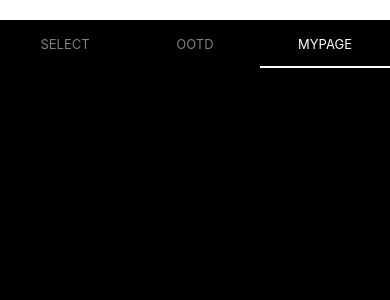
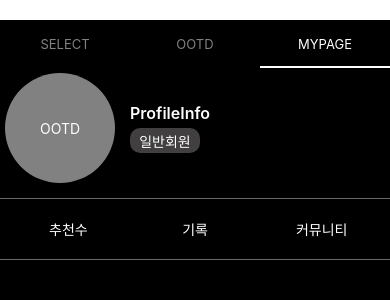
Before and after one commit to OOTC-project/OOTC-FE, a React Native app: screen /myPage in a window 390 px wide. Shown: the top 300 px of the page. Built offline with nearby package versions, Linux system fonts and the light colour scheme.

Commit message:
feature: make mypage and fix redux error

```diff
--- a/src/components/molecules/Count.tsx
+++ b/src/components/molecules/Count.tsx
@@ -4,24 +4,24 @@ import { useSelector } from 'react-redux';
 import { RootState } from '../../redux/store';
 
 const Count = () => {
-    const items = useSelector((state: RootState) => state);
+    const { counter: itemCounter } = useSelector((state: RootState) => state);
 
     const [counter, setCounter] = useState(0);
 
     useEffect(() => {
         let count = 0;
 
-        if (items.counter.outer !== null) {
+        if (itemCounter.outer !== null) {
             count++;
         }
-        if (items.counter.top !== null) {
+        if (itemCounter.top !== null) {
             count++;
         }
-        if (items.counter.bottom !== null) {
+        if (itemCounter.bottom !== null) {
             count++;
         }
         setCounter(count);
-    }, [items.counter]);
+    }, [itemCounter]);
 
     return (
         <View style={styles.container}>
--- /dev/null
+++ b/src/components/molecules/EventTab.tsx
@@ -0,0 +1,26 @@
+import { View, Text, StyleSheet } from 'react-native';
+import React from 'react';
+
+interface EventTabProps {
+    children?: React.ReactNode;
+}
+
+const EventTab = ({ children }: EventTabProps) => {
+    return (
+        <View style={styles.container}>
+            <Text style={styles.text}>{children}</Text>
+        </View>
+    );
+};
+
+export default EventTab;
+
+const styles = StyleSheet.create({
+    container: {
+        flex: 1,
+        width: '100%',
+        justifyContent: 'center',
+        alignItems: 'center',
+    },
+    text: { color: '#fff' },
+});
--- /dev/null
+++ b/src/components/molecules/LevelBox.tsx
@@ -0,0 +1,28 @@
+import { View, Text, StyleSheet } from 'react-native';
+import React from 'react';
+
+const LevelBox = () => {
+    return (
+        <View style={styles.container}>
+            <Text style={styles.text}>일반회원</Text>
+        </View>
+    );
+};
+
+export default LevelBox;
+
+const styles = StyleSheet.create({
+    container: {
+        marginTop: 5,
+        display: 'flex',
+        justifyContent: 'center',
+        alignItems: 'center',
+        backgroundColor: '#413f3f',
+        borderRadius: 10,
+        width: 70,
+        height: 25,
+    },
+    text: {
+        color: '#fff',
+    },
+});
--- /dev/null
+++ b/src/components/molecules/ProfileImage.tsx
@@ -0,0 +1,30 @@
+import { View, Text, StyleSheet } from 'react-native';
+import React from 'react';
+
+interface ProfileImageProps {
+    width?: number;
+    height?: number;
+}
+
+const ProfileImage = ({ width, height }: ProfileImageProps) => {
+    return (
+        <View style={[styles.container, { width, height }]}>
+            <Text style={styles.Text}>OOTD</Text>
+        </View>
+    );
+};
+
+export default ProfileImage;
+
+const styles = StyleSheet.create({
+    container: {
+        justifyContent: 'center',
+        alignItems: 'center',
+        backgroundColor: '#959595df',
+        borderRadius: 100,
+        margin: 5,
+    },
+    Text: {
+        color: '#fff',
+    },
+});
--- /dev/null
+++ b/src/components/molecules/ProfileInfo.tsx
@@ -0,0 +1,26 @@
+import { View, Text, StyleSheet } from 'react-native';
+import React from 'react';
+import LevelBox from './LevelBox';
+
+const ProfileInfo = () => {
+    return (
+        <View style={styles.container}>
+            <Text style={styles.text}>ProfileInfo</Text>
+            <LevelBox />
+        </View>
+    );
+};
+
+export default ProfileInfo;
+const styles = StyleSheet.create({
+    container: {
+        flex: 1,
+        justifyContent: 'center',
+        marginLeft: 10,
+    },
+    text: {
+        color: '#fff',
+        fontWeight: '600',
+        fontSize: 16,
+    },
+});
--- /dev/null
+++ b/src/components/organism/EventBox.tsx
@@ -0,0 +1,33 @@
+import { View, Text, StyleSheet } from 'react-native';
+import React from 'react';
+import ProfileInfo from '../molecules/ProfileInfo';
+import EventTab from '../molecules/EventTab';
+
+interface EventBoxProps {
+    width?: number;
+    height?: number;
+}
+const EventBox = ({ width, height }: EventBoxProps) => {
+    return (
+        <View style={[styles.container, { width }]}>
+            <EventTab>추천수</EventTab>
+            <EventTab>기록</EventTab>
+            <EventTab>커뮤니티</EventTab>
+        </View>
+    );
+};
+
+export default EventBox;
+
+const styles = StyleSheet.create({
+    container: {
+        display: 'flex',
+        flexDirection: 'row',
+        borderTopWidth: 1,
+        borderBottomWidth: 1,
+        borderColor: '#686868',
+        marginTop: 10,
+        padding: 5,
+        paddingVertical: 20,
+    },
+});
--- a/src/components/organism/ItemBox.tsx
+++ b/src/components/organism/ItemBox.tsx
@@ -1,7 +1,5 @@
 import React from 'react';
 import { View, StyleSheet } from 'react-native';
-import { useDispatch, useSelector } from 'react-redux';
-import { RootState } from '../../redux/store';
 
 interface ItemBoxProps {
     children?: React.ReactNode;
@@ -10,9 +8,6 @@ interface ItemBoxProps {
 }
 
 const ItemBox = ({ children, selected }: ItemBoxProps) => {
-    const dispatch = useDispatch();
-    const items = useSelector((state: RootState) => state);
-
     return (
         <View style={[styles.container, selected && styles.selected]}>
             {children}
--- /dev/null
+++ b/src/components/organism/ProfileBox.tsx
@@ -0,0 +1,29 @@
+import { View, Text, StyleSheet } from 'react-native';
+import React from 'react';
+import ProfileImage from '../molecules/ProfileImage';
+import ProfileInfo from '../molecules/ProfileInfo';
+
+interface ProfileBoxProps {
+    width?: number;
+    height?: number;
+}
+const ProfileBox = ({ width, height }: ProfileBoxProps) => {
+    return (
+        <View style={[styles.container, { width }]}>
+            <ProfileImage
+                height={height ? height - 10 : 0}
+                width={height ? height - 10 : 0}
+            />
+            <ProfileInfo />
+        </View>
+    );
+};
+
+export default ProfileBox;
+
+const styles = StyleSheet.create({
+    container: {
+        display: 'flex',
+        flexDirection: 'row',
+    },
+});
--- a/src/components/organism/SelectImage.tsx
+++ b/src/components/organism/SelectImage.tsx
@@ -6,8 +6,10 @@ import {
     Modal,
     Pressable,
 } from 'react-native';
-import React, { useState } from 'react';
+import React, { useEffect, useState } from 'react';
 import Count from '../molecules/Count';
+import { useSelector } from 'react-redux';
+import { RootState } from '../../redux/store';
 
 const SelectImage = () => {
     const [modalVisible, setModalVisible] = useState(false);
@@ -15,9 +17,33 @@ const SelectImage = () => {
         setModalVisible(true);
     };
 
+    const { counter: itemCounter } = useSelector((state: RootState) => state);
+
+    const [counter, setCounter] = useState(0);
+
+    useEffect(() => {
+        let count = 0;
+
+        if (itemCounter.outer !== null) {
+            count++;
+        }
+        if (itemCounter.top !== null) {
+            count++;
+        }
+        if (itemCounter.bottom !== null) {
+            count++;
+        }
+        setCounter(count);
+    }, [itemCounter]);
+
     return (
         <>
-            <TouchableOpacity style={styles.container} onPress={handleModal}>
+            {counter > 0 ? (
+                <>
+                    <TouchableOpacity
+                        style={styles.container}
+                        onPress={handleModal}
+                    >
                         <Count />
                     </TouchableOpacity>
 
@@ -29,10 +55,14 @@ const SelectImage = () => {
                             setModalVisible(!modalVisible);
                         }}
                     >
-                <Pressable onPress={() => setModalVisible(!modalVisible)}>
+                        <Pressable
+                            onPress={() => setModalVisible(!modalVisible)}
+                        >
                             <Text>취소</Text>
                         </Pressable>
                     </Modal>
+                </>
+            ) : null}
         </>
     );
 };
--- a/src/components/template/SelectBox.tsx
+++ b/src/components/template/SelectBox.tsx
@@ -23,26 +23,26 @@ const ItemSelectBox = ({ title }: ItemSelectBoxProps) => {
         { key: '3', screen: 'Screen 3' },
     ];
 
-    const items = useSelector((state: RootState) => state);
+    const { counter: itemCounter } = useSelector((state: RootState) => state);
 
     const handlePress = (key: string) => {
         switch (title.toLowerCase()) {
             case 'top':
-                if (items.counter.top === key) {
+                if (itemCounter.top === key) {
                     dispatch(setTop(null));
                 } else {
                     dispatch(setTop(key));
                 }
                 break;
             case 'outer':
-                if (items.counter.outer === key) {
+                if (itemCounter.outer === key) {
                     dispatch(setOuter(null));
                 } else {
                     dispatch(setOuter(key));
                 }
                 break;
             case 'bottom':
-                if (items.counter.bottom === key) {
+                if (itemCounter.bottom === key) {
                     dispatch(setBottom(null));
                 } else {
                     dispatch(setBottom(key));
--- a/src/pages/myPage/index.tsx
+++ b/src/pages/myPage/index.tsx
@@ -1,11 +1,14 @@
 import { View, Text } from 'react-native';
 import React from 'react';
 import { StyleSheet } from 'react-native';
+import ProfileBox from '../../components/organism/ProfileBox';
+import EventBox from '../../components/organism/EventBox';
 
 const MyPage = () => {
     return (
         <View style={styles.container}>
-            <Text>MyPage</Text>
+            <ProfileBox height={120} />
+            <EventBox height={120} />
         </View>
     );
 };
@@ -15,8 +18,6 @@ export default MyPage;
 const styles = StyleSheet.create({
     container: {
         flex: 1,
-        justifyContent: 'center',
-        alignItems: 'center',
         backgroundColor: '#000000',
     },
 });
--- a/src/pages/select/index.tsx
+++ b/src/pages/select/index.tsx
@@ -2,8 +2,6 @@ import { View, Text, StyleSheet } from 'react-native';
 import React, { useState } from 'react';
 import ItemSelectBox from '../../components/template/SelectBox';
 import SelectImage from '../../components/organism/SelectImage';
-import { useSelector } from 'react-redux';
-import { RootState } from '../../redux/store';
 
 const Select = () => {
     return (
```
Lines whose indentation alone changed are shown as unchanged.
